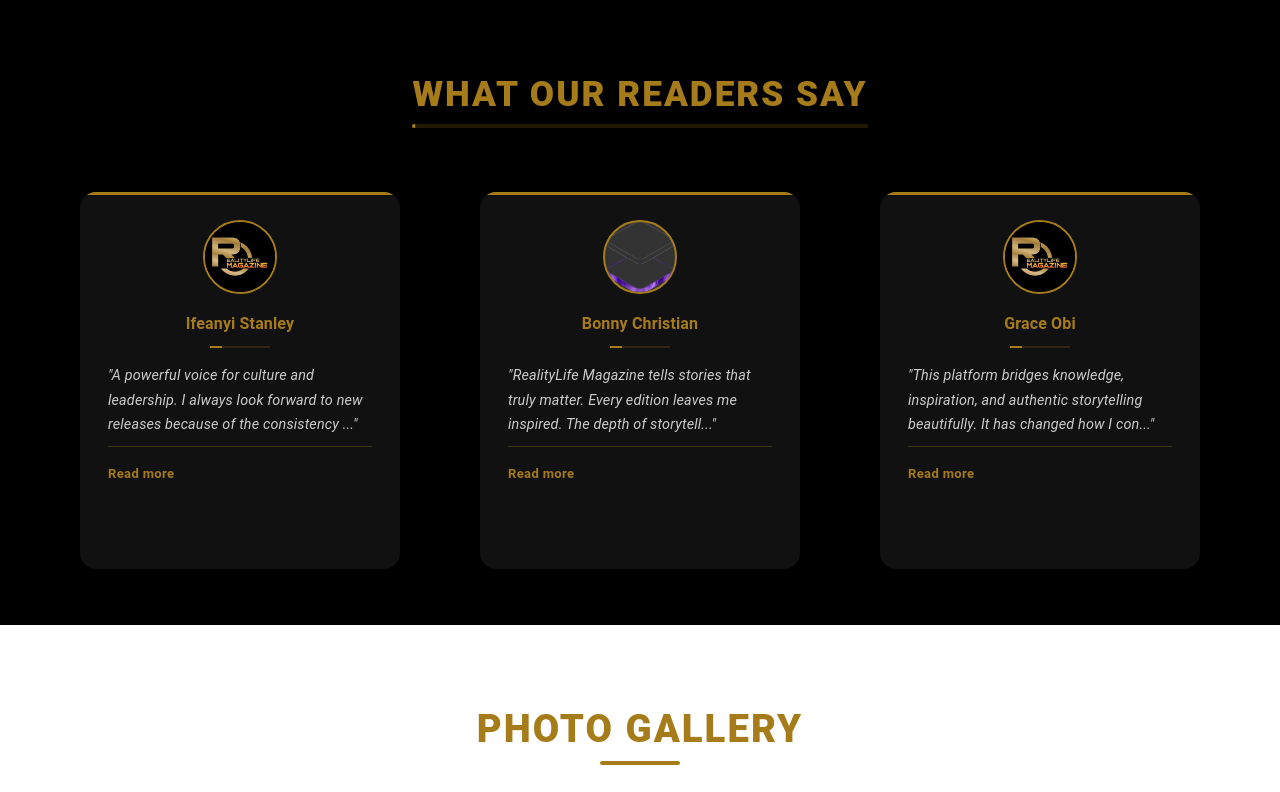
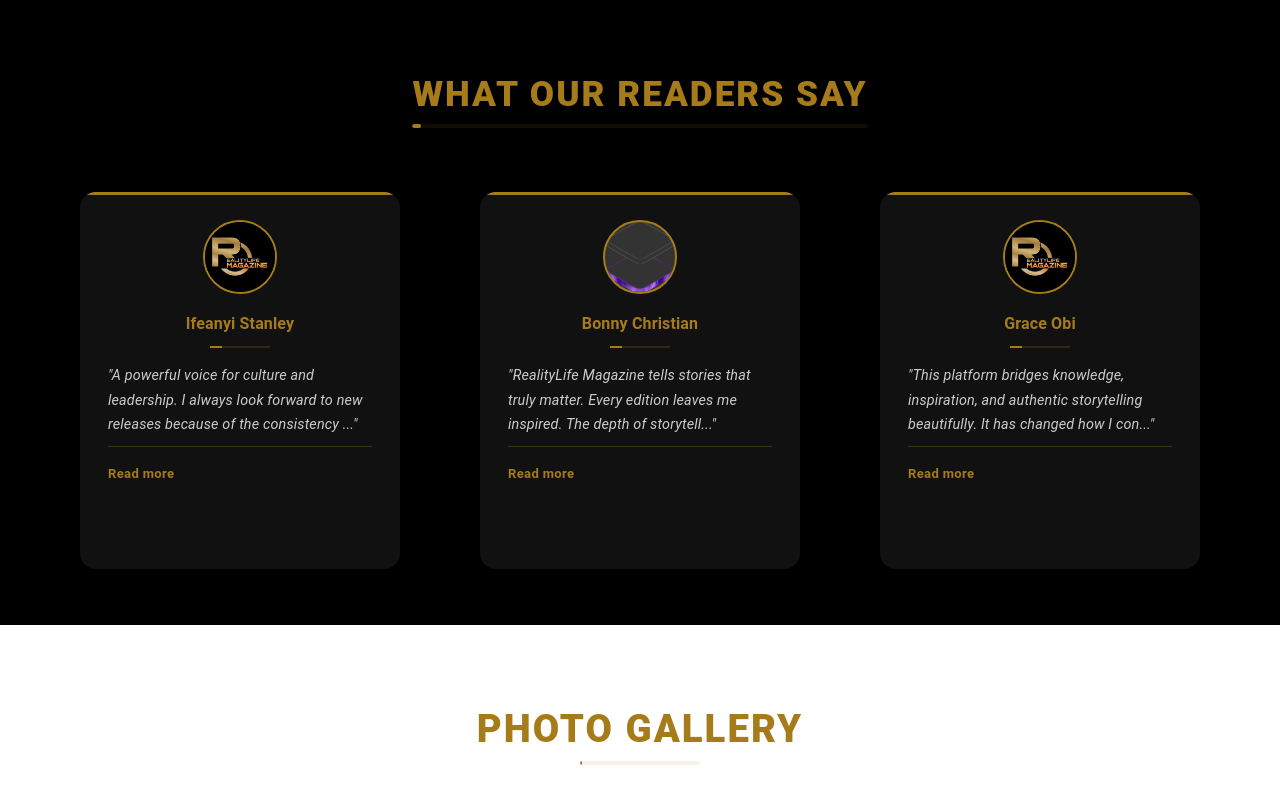
Before and after one commit to mutiu4luv/reallife-magzine, a React (Vite) app: page / in a window 1280 px wide. Shown: the part 2300-3092 px from the top of the page. Built offline with nearby package versions, Linux system fonts and the light colour scheme.

Commit message:
updated photogallery and testimony section

```diff
--- a/src/components/PhotoGallery.tsx
+++ b/src/components/PhotoGallery.tsx
@@ -2,6 +2,7 @@ import React, { useEffect, useState } from "react";
 import { Box, Typography, IconButton } from "@mui/material";
 import KeyboardArrowLeftIcon from "@mui/icons-material/KeyboardArrowLeft";
 import KeyboardArrowRightIcon from "@mui/icons-material/KeyboardArrowRight";
+import { motion } from "framer-motion"; // ✅ Import motion
 
 import g1 from "../assets/gallery1.jpeg";
 import g2 from "../assets/gallery2.jpeg";
@@ -14,8 +15,6 @@ const gold = "#A67C1B";
 
 const PhotoGallery: React.FC = () => {
   const [current, setCurrent] = useState(0);
-
-  // Responsive items to show: 3 on desktop, 2 on tablet, 1 on mobile
   const [itemsToShow, setItemsToShow] = useState(3);
 
   useEffect(() => {
@@ -25,7 +24,7 @@ const PhotoGallery: React.FC = () => {
       else setItemsToShow(3);
     };
 
-    handleResize(); // Initial check
+    handleResize();
     window.addEventListener("resize", handleResize);
     return () => window.removeEventListener("resize", handleResize);
   }, []);
@@ -40,7 +39,6 @@ const PhotoGallery: React.FC = () => {
     setCurrent((p) => (p <= 0 ? maxIndex : p - 1));
   };
 
-  // Auto slide
   useEffect(() => {
     const id = setInterval(next, 4000);
     return () => clearInterval(id);
@@ -48,7 +46,7 @@ const PhotoGallery: React.FC = () => {
 
   return (
     <Box sx={{ bgcolor: "#fff", py: 10, px: { xs: 2, md: 8 } }}>
-      {/* Heading */}
+      {/* Heading Section */}
       <Box sx={{ textAlign: "center", mb: 6 }}>
         <Typography
           variant="h4"
@@ -63,7 +61,35 @@ const PhotoGallery: React.FC = () => {
           Photo Gallery
         </Typography>
 
-        <Box sx={{ width: 80, height: 4, bgcolor: gold, mx: "auto", mt: 1, borderRadius: 2 }} />
+        {/* ✅ CONTINUOUS DRAWING LINE */}
+        <Box
+          sx={{
+            width: 120,
+            height: 4,
+            bgcolor: "rgba(166,124,27,0.1)", // Background track
+            mx: "auto",
+            mt: 1,
+            borderRadius: 2,
+            overflow: "hidden",
+            position: "relative",
+          }}
+        >
+          <motion.div
+            initial={{ width: "0%" }}
+            animate={{ width: "100%" }}
+            transition={{
+              duration: 2, // Speed of the draw
+              repeat: Infinity,
+              ease: "easeInOut",
+              repeatType: "loop",
+            }}
+            style={{
+              height: "100%",
+              background: gold,
+              borderRadius: "2px",
+            }}
+          />
+        </Box>
 
         <Typography sx={{ mt: 3, maxWidth: 700, mx: "auto", color: "#555" }}>
           Explore moments captured in our magazine journey.
@@ -75,7 +101,7 @@ const PhotoGallery: React.FC = () => {
         <Box
           sx={{
             width: "100%",
-            height: { xs: 220, md: 280 }, // Slightly taller for desktop
+            height: { xs: 220, md: 280 },
             overflow: "hidden",
             borderRadius: 3,
           }}
@@ -84,7 +110,6 @@ const PhotoGallery: React.FC = () => {
             sx={{
               display: "flex",
               height: "100%",
-              // Moves based on the percentage of one item's width
               transform: `translateX(-${current * (100 / itemsToShow)}%)`,
               transition: "transform 0.6s cubic-bezier(0.4, 0, 0.2, 1)",
             }}
@@ -93,10 +118,9 @@ const PhotoGallery: React.FC = () => {
               <Box
                 key={i}
                 sx={{
-                  // Calculate width based on how many items we want to show
                   minWidth: `${100 / itemsToShow}%`,
                   height: "100%",
-                  px: 1, // Adds gap between images
+                  px: 1,
                   boxSizing: "border-box",
                 }}
               >
--- a/src/components/Testimoney.tsx
+++ b/src/components/Testimoney.tsx
@@ -9,7 +9,7 @@ import {
 } from "@mui/material";
 import { motion } from "framer-motion";
 import heroPng from "../assets/hero.png";
-import heroJpeg from "../assets/hero.jpeg"
+import heroJpeg from "../assets/hero.jpeg";
 
 const gold = "#A67C1B";
 
@@ -71,7 +71,7 @@ const TestimonyCard: React.FC<{
       transition={{
         duration: 0.8,
         ease: "easeOut",
-        delay: index * 0.1
+        delay: index * 0.1,
       }}
       viewport={{ once: false, amount: 0.3 }}
       style={{ width: "100%", maxWidth: "320px" }}
@@ -104,9 +104,9 @@ const TestimonyCard: React.FC<{
         }}
       >
         <CardContent sx={{ p: 1, textAlign: "left", flexGrow: 1 }}>
-          <Box sx={{ textAlign: 'center', mb: 2 }}>
+          <Box sx={{ textAlign: "center", mb: 2 }}>
             <Avatar
-              src={item.image} // Grabs the string path from the array
+              src={item.image}
               alt={item.name}
               sx={{
                 width: 70,
@@ -114,10 +114,9 @@ const TestimonyCard: React.FC<{
                 mx: "auto",
                 mb: 2,
                 border: `2px solid ${gold}`,
-                bgcolor: "#333", // Fallback color if image is missing
+                bgcolor: "#333",
               }}
             >
-              {/* This letter shows up only if the image fails to load */}
               {item.name.charAt(0)}
             </Avatar>
             <Typography
@@ -127,6 +126,7 @@ const TestimonyCard: React.FC<{
               {item.name}
             </Typography>
 
+            {/* ✅ Small Line drawing from left to right */}
             <Box
               sx={{
                 width: "60px",
@@ -135,21 +135,22 @@ const TestimonyCard: React.FC<{
                 mx: "auto",
                 mt: 1,
                 overflow: "hidden",
-                position: "relative"
+                position: "relative",
               }}
             >
               <motion.div
-                animate={{ x: ["-100%", "100%"] }}
+                initial={{ left: "-100%" }}
+                animate={{ left: "100%" }}
                 transition={{
                   duration: 2,
                   repeat: Infinity,
-                  ease: "linear"
+                  ease: "linear",
                 }}
                 style={{
                   width: "100%",
                   height: "100%",
                   background: gold,
-                  position: "absolute"
+                  position: "absolute",
                 }}
               />
             </Box>
@@ -165,7 +166,7 @@ const TestimonyCard: React.FC<{
               textAlign: "left",
               minHeight: 72,
               borderBottom: `1px solid rgba(166,124,27,0.3)`,
-              pb: 1
+              pb: 1,
             }}
           >
             "{expanded ? item.message : truncate(item.message)}"
@@ -184,8 +185,8 @@ const TestimonyCard: React.FC<{
                 minWidth: 0,
                 "&:hover": {
                   background: "transparent",
-                    textDecoration: "underline"
-                }
+                  textDecoration: "underline",
+                },
               }}
             >
               {expanded ? "Read less" : "Read more"}
@@ -198,10 +199,7 @@ const TestimonyCard: React.FC<{
 };
 
 const TestimonySection: React.FC = () => {
-  const randomThree = useMemo(
-    () => shuffleArray(testimonies).slice(0, 3),
-    []
-  );
+  const randomThree = useMemo(() => shuffleArray(testimonies).slice(0, 3), []);
 
   return (
     <Box
@@ -213,7 +211,7 @@ const TestimonySection: React.FC = () => {
         overflow: "hidden",
       }}
     >
-      <Box sx={{ display: 'inline-block', mb: 8 }}>
+   <Box sx={{ display: "inline-block", mb: 8 }}>
   <Typography
     variant="h4"
     sx={{
@@ -222,16 +220,37 @@ const TestimonySection: React.FC = () => {
       textTransform: "uppercase",
       letterSpacing: "2px",
       fontSize: { xs: "1.6rem", md: "2.2rem" },
-            mb: 1
+      mb: 1,
     }}
   >
     What Our Readers Say
   </Typography>
-        <Box sx={{ width: "100%", height: "4px", bgcolor: "rgba(166,124,27,0.2)", borderRadius: "2px", overflow: 'hidden', position: 'relative' }}>
+
+  {/* Main Heading Line Container */}
+  <Box
+    sx={{
+      width: "100%",
+      height: "4px",
+      bgcolor: "rgba(166,124,27,0.1)", // Background track
+      borderRadius: "2px",
+      overflow: "hidden",
+      position: "relative",
+    }}
+  >
     <motion.div
-                animate={{ x: ["-100%", "100%"] }}
-                transition={{ duration: 3, repeat: Infinity, ease: "easeInOut" }}
-                style={{ width: '40%', height: '100%', background: gold, position: 'absolute' }}
+      initial={{ width: "0%" }} // Start with no width
+      animate={{ width: "100%" }} // Grow to full width
+      transition={{
+        duration: 2, // How long it takes to draw
+        repeat: Infinity, // Repeat forever
+        ease: "easeInOut", // Smooth start and end
+        repeatType: "loop", // Restarts from 0% immediately
+      }}
+      style={{
+        height: "100%",
+        background: gold,
+        borderRadius: "2px",
+      }}
     />
   </Box>
 </Box>
```
Lines whose indentation alone changed are shown as unchanged.
